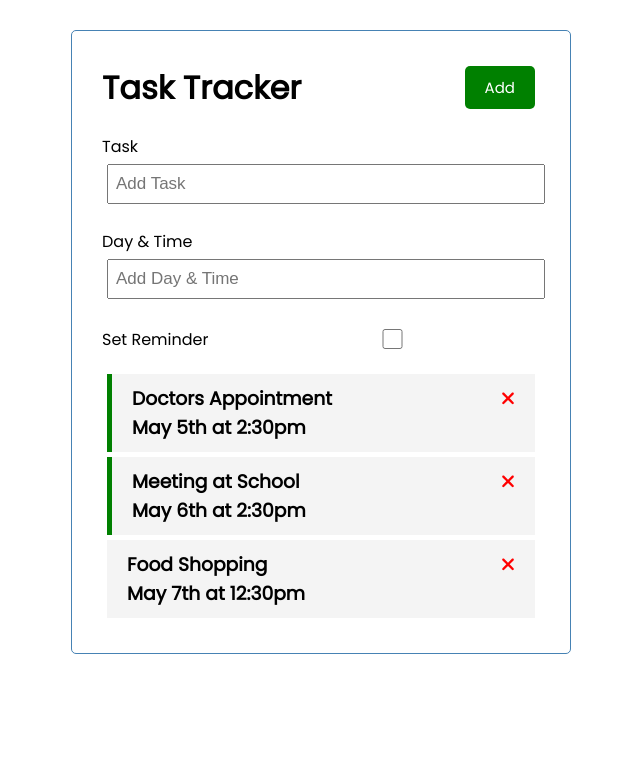
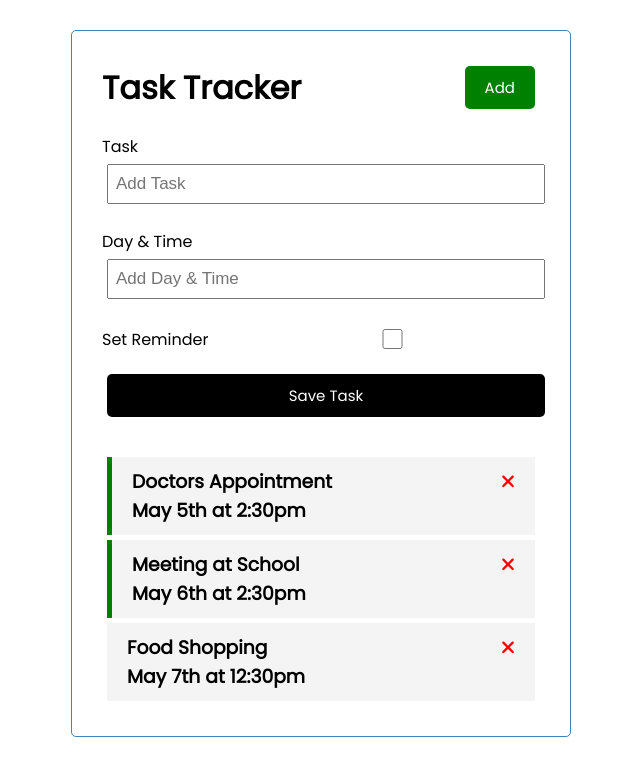
Before and after one commit to Victoria-Q-Le/angular-tracker, an Angular app: page / in a window 1280 px wide. Shown: the top 776 px of the page, without its empty margins (319-959 px from the left). Built offline with nearby package versions, Linux system fonts and the light colour scheme; data requests are answered from the project's data file.

Commit message:
successfully add a task through server through form, sending alert to user if the text box is empty

```diff
--- a/src/app/app.module.ts
+++ b/src/app/app.module.ts
@@ -1,7 +1,8 @@
 import { NgModule } from '@angular/core';
 import { BrowserModule } from '@angular/platform-browser';
 import { FontAwesomeModule } from '@fortawesome/angular-fontawesome';
-import {HttpClientModule} from '@angular/common/http'
+import {HttpClientModule} from '@angular/common/http';
+import {FormsModule} from '@angular/forms'
 
 import { AppComponent } from './app.component';
 import { HeaderComponent } from './components/header/header.component';
@@ -24,6 +25,7 @@
     BrowserModule,
     FontAwesomeModule,
     HttpClientModule,
+    FormsModule
   ],
   providers: [],
   bootstrap: [AppComponent]
--- a/src/app/components/add-task/add-task.component.css
+++ b/src/app/components/add-task/add-task.component.css
@@ -0,0 +1,3 @@
+.add-form {
+  margin-bottom: 40px;
+}
--- a/src/app/components/add-task/add-task.component.html
+++ b/src/app/components/add-task/add-task.component.html
@@ -1,16 +1,20 @@
-<form>
+<form class="add-form" (ngSubmit) = "onSubmit()">
   <div class="form-control">
     <label for="text">Task</label>
-    <input type="text" name="text" id="text" placeholder="Add Task">
+    <input type="text" name="text" [(ngModel)] = "text" id="text" placeholder="Add Task">
   </div>
 
   <div class="form-control">
     <label for="day">Day & Time </label>
-    <input type="text" name="day" id="day" placeholder="Add Day & Time">
+    <input type="text" name="day" [(ngModel)] = "day" id="day" placeholder="Add Day & Time">
   </div>
 
   <div class="form-control form-control-check">
     <label for="reminder">Set Reminder</label>
-    <input type="checkbox" name="reminder" id="reminder">
+    <input type="checkbox" name="reminder" [(ngModel)] = "reminder" id="reminder">
   </div>
+
+  <input type="submit" value="Save Task" class ="btn btn-block">
 </form>
+
+ <!-- it is a 2 way data binding so I used [] for input and () and bind it to text-->
--- a/src/app/components/add-task/add-task.component.ts
+++ b/src/app/components/add-task/add-task.component.ts
@@ -6,10 +6,21 @@
   styleUrls: ['./add-task.component.css']
 })
 export class AddTaskComponent implements OnInit {
+  text: string;
+  day: string;
+  reminder: boolean = false;
 
   constructor() { }
 
   ngOnInit(): void {
   }
 
+  onSubmit() {
+    if(!this.text){
+      alert('Please add a task!');
+      return;
+    }
+  }
+
 }
+// in order to use form, all the properties have to be declared in the component, we also brough in the Forms Module in the app.module.ts
```
